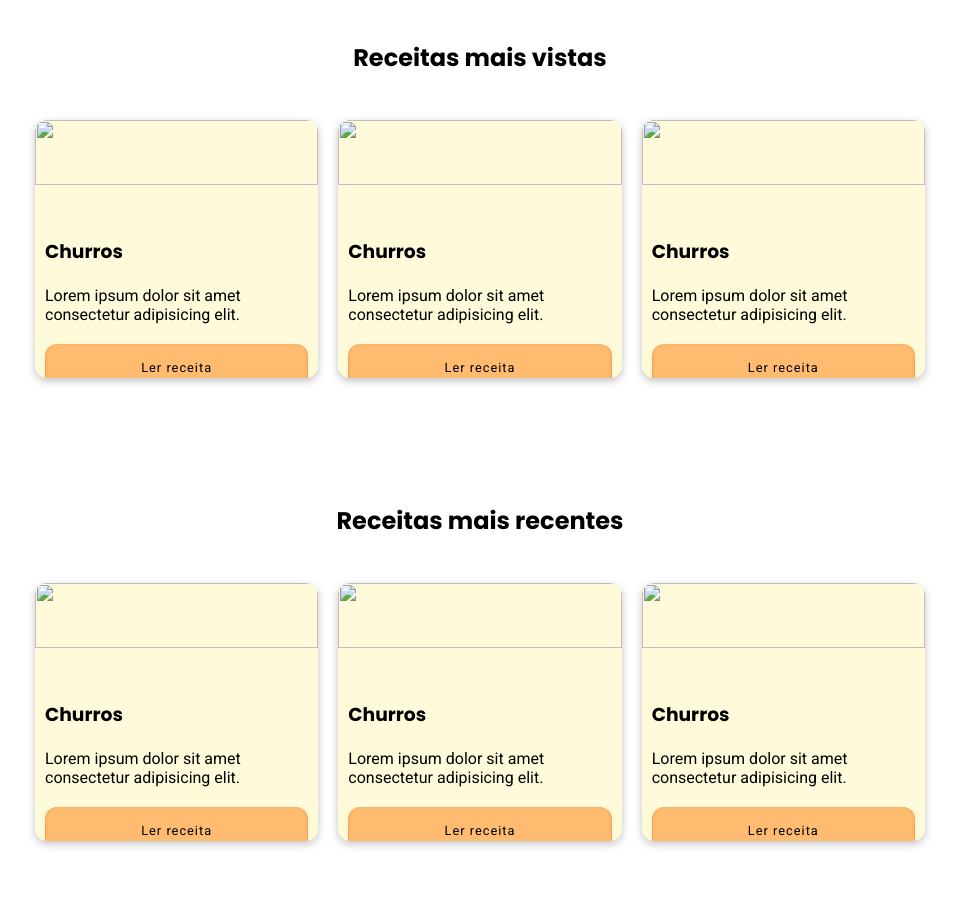
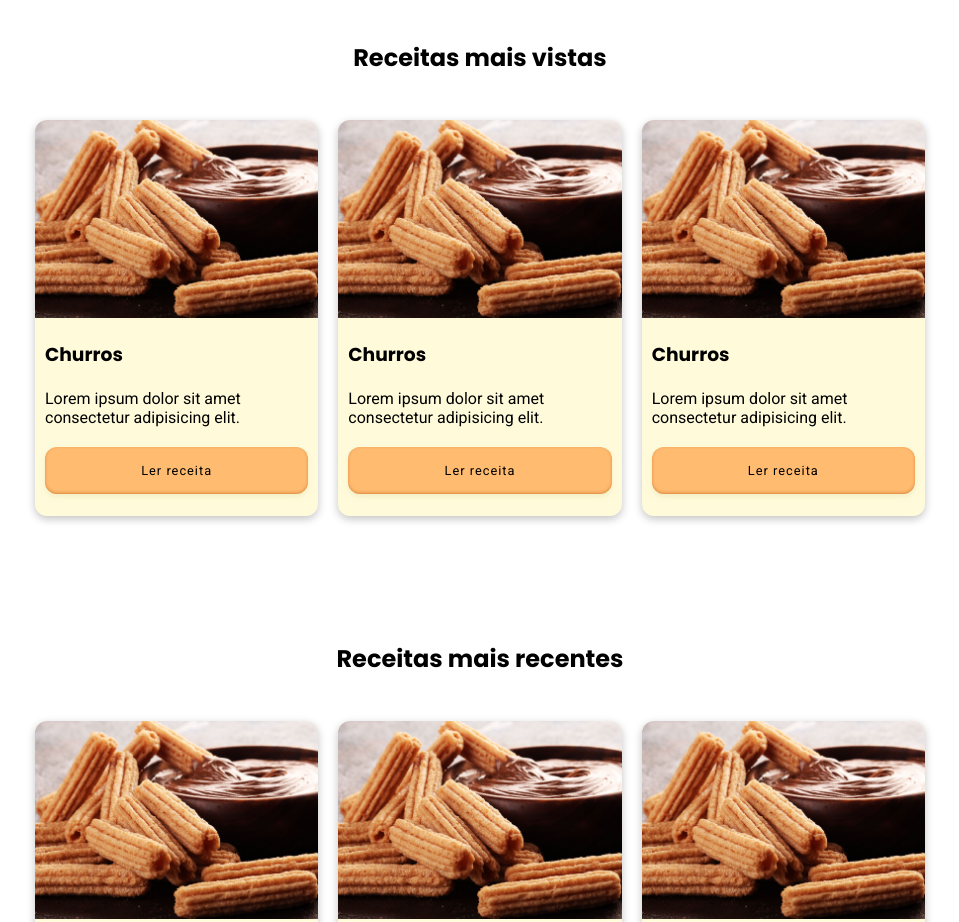
Before and after one commit to CainCarmo-Courses/ReceitasPlus, a plain HTML site: page index.html in a window 1280 px wide. Shown: the part 860-1782 px from the top of the page, without its empty margins (160-1119 px from the left). Drawn offline with Linux system fonts and the light colour scheme; the site is published under a folder, as on GitHub Pages, so addresses that start at the root find nothing.

Commit message:
fix: Fix image path in img tags and in hero area

```diff
--- a/css/home.css
+++ b/css/home.css
@@ -16,7 +16,7 @@
   background-position: center;
   background-repeat: no-repeat;
   background-attachment: fixed;
-  background-image: url("/assets/image/bg_hero.jpg");
+  background-image: url("../assets/image/bg_hero.jpg");
 }
 
 #hero_page > span {
--- a/index.html
+++ b/index.html
@@ -56,7 +56,7 @@
         <h2>Receitas mais vistas</h2>
         <div>
           <div class="section_card">
-            <img src="/assets/image/bg_card.jpg" alt="">
+            <img src="./assets/image/bg_card.jpg" alt="">
             <div>
               <h3>Churros</h3>
               <span>Lorem ipsum dolor sit amet consectetur adipisicing elit.</span>
@@ -64,7 +64,7 @@
             </div>
           </div>
           <div class="section_card">
-            <img src="/assets/image/bg_card.jpg" alt="">
+            <img src="./assets/image/bg_card.jpg" alt="">
             <div>
               <h3>Churros</h3>
               <span>Lorem ipsum dolor sit amet consectetur adipisicing elit.</span>
@@ -72,7 +72,7 @@
             </div>
           </div>
           <div class="section_card">
-            <img src="/assets/image/bg_card.jpg" alt="">
+            <img src="./assets/image/bg_card.jpg" alt="">
             <div>
               <h3>Churros</h3>
               <span>Lorem ipsum dolor sit amet consectetur adipisicing elit.</span>
@@ -86,7 +86,7 @@
         <h2>Receitas mais recentes</h2>
         <div>
           <div class="section_card">
-            <img src="/assets/image/bg_card.jpg" alt="">
+            <img src="./assets/image/bg_card.jpg" alt="">
             <div>
               <h3>Churros</h3>
               <span>Lorem ipsum dolor sit amet consectetur adipisicing elit.</span>
@@ -94,7 +94,7 @@
             </div>
           </div>
           <div class="section_card">
-            <img src="/assets/image/bg_card.jpg" alt="">
+            <img src="./assets/image/bg_card.jpg" alt="">
             <div>
               <h3>Churros</h3>
               <span>Lorem ipsum dolor sit amet consectetur adipisicing elit.</span>
@@ -102,7 +102,7 @@
             </div>
           </div>
           <div class="section_card">
-            <img src="/assets/image/bg_card.jpg" alt="">
+            <img src="./assets/image/bg_card.jpg" alt="">
             <div>
               <h3>Churros</h3>
               <span>Lorem ipsum dolor sit amet consectetur adipisicing elit.</span>
```
